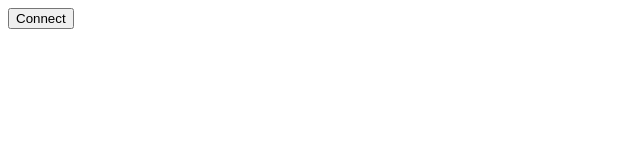
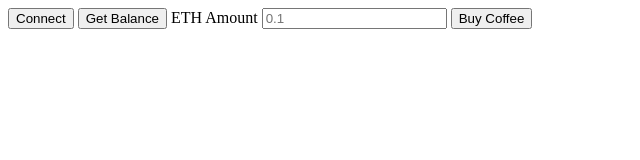
Before and after one commit to SurajYadav8/full-stack-web3, a plain HTML site: page index.html in a window 1280 px wide. Shown: the whole page, without its empty margins (0-640 px from the left). Drawn offline with Linux system fonts and the light colour scheme.

Commit message:
connect check buy

```diff
--- a/index.html
+++ b/index.html
@@ -6,6 +6,11 @@
 
     <body>
         <button id="connectButton"> Connect </button>
+        <button id="balanceButton"> Get Balance</button>
+        <!-- Form - "buy me a coffee" or "fund" -->
+        <label for="ethAmount">ETH Amount </label>
+        <input id="ethAmount" placeholder="0.1" />
+        <button type="button" id="fundButton"> Buy Coffee </button>
     </body>
 
     <script src="index.js" type="module"></script>
```
Also changed, not shown: README.md.
